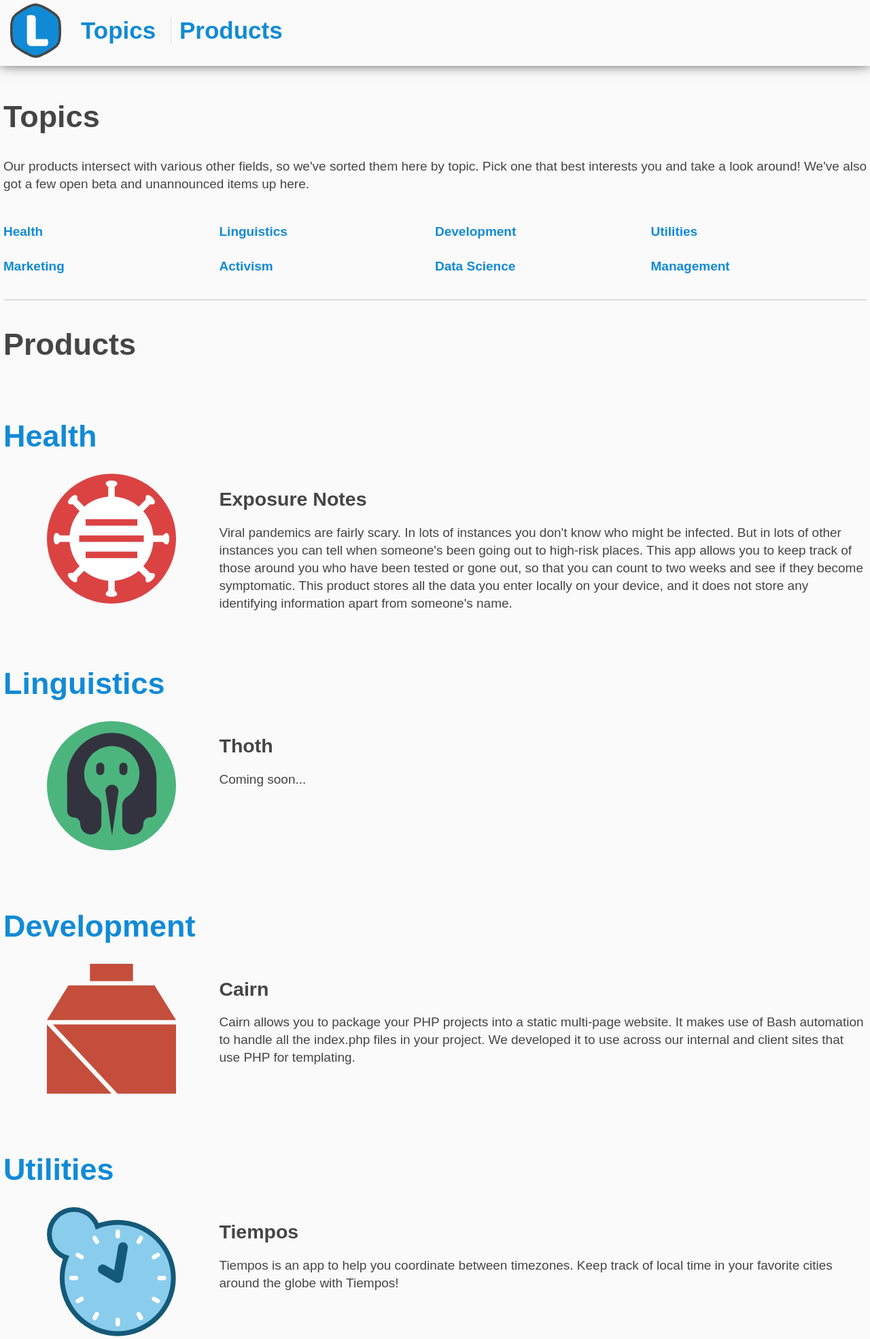
After one commit to alugocp/lugocorp, a PHP site: page /products in a window 1280 px wide. The commit adds this page. Shown: the top 1970 px of the page at 68% size. Run offline with PHP 8.4, Linux system fonts and the light colour scheme.

Commit message:
Content update with products page and Cairn launch

```diff
--- a/www/partners/index.php
+++ b/www/partners/index.php
@@ -35,6 +35,7 @@
           <h1>Education</h1>
           <img src="../res/partners/nurostream.png" title="NuroStream, LLC">
           <img src="../res/partners/tranzed.png" title="Tranzed Academy">
+          <!--<img src="../res/partners/edhaus.png" title="Edhaus">-->
         </div>
         <div>
           <h1>Law</h1>
--- /dev/null
+++ b/www/products/cairn/index.php
@@ -0,0 +1,6 @@
+<html>
+  <head>
+    <title>Redirecting...</title>
+    <meta http-equiv="refresh" content="0;url=https://alugocp.github.io/cairn">
+  </head>
+</html>
--- /dev/null
+++ b/www/products/index.php
@@ -0,0 +1,115 @@
+<!DOCTYPE html>
+<html>
+  <head>
+    <meta charset="utf-8">
+    <title>LugoCorp - Products</title>
+    <meta name="viewport" content="width=device-width, initial-scale=1.0">
+    <link rel="icon" href="../res/favicon.ico">
+    <link rel="stylesheet" href="../styles/main.css">
+    <link rel="stylesheet" href="../styles/alternate.css">
+    <link rel="stylesheet" href="../styles/products.css">
+    <script src="../scripts/jquery.min.js"></script>
+    <script src="../scripts/lugo.js"></script>
+  </head>
+  <body class="narrow">
+    <?php $prefix="../";
+      $nav=array(
+        "Topics"=>"#topics",
+        "Products"=>"#products"
+      );
+      include("../navbar.php");?>
+    <div class="narrow-content">
+      <h1 id="topics">Topics</h1>
+      <p>
+        Our products intersect with various other fields, so we've sorted them here by topic.
+        Pick one that best interests you and take a look around!
+        We've also got a few open beta and unannounced items up here.
+      </p>
+      <div class="topics">
+        <a href="#topic-health">Health</a>
+        <a href="#topic-linguistics">Linguistics</a>
+        <a href="#topic-development">Development</a>
+        <a href="#topic-utilities">Utilities</a>
+        <a href="#topic-marketing">Marketing</a>
+        <a href="#topic-activism">Activism</a>
+        <a href="#topic-datascience">Data Science</a>
+        <a href="#topic-management">Management</a>
+      </div>
+
+      <hr class="separator"/>
+
+      <h1 id="products">Products</h1>
+      <h1 class="topic" id="topic-health">Health</h1>
+      <!-- Ergonomicon -->
+      <div class="product">
+        <div><img src="../res/products/exposure.svg"/></div>
+        <div>
+          <h2>Exposure Notes</h2>
+          <span>
+            Viral pandemics are fairly scary.
+            In lots of instances you don't know who might be infected.
+            But in lots of other instances you can tell when someone's been going out to high-risk places.
+            This app allows you to keep track of those around you who have been tested or gone out, so that you can count to two weeks and see if they become symptomatic.
+            This product stores all the data you enter locally on your device, and it does not store any identifying information apart from someone's name.
+          </span>
+        </div>
+      </div>
+
+      <h1 class="topic" id="topic-linguistics">Linguistics</h1>
+      <!-- Pegasus -->
+      <div class="product">
+        <div><img src="../res/products/thoth-icon.svg"/></div>
+        <div>
+          <h2>Thoth</h2>
+          <span>
+            Coming soon...
+          </span>
+        </div>
+      </div>
+
+      <h1 class="topic" id="topic-development">Development</h1>
+      <!-- FeatherWheel, Overflow, Slime, Argzilla, Swamp, Quetzal -->
+      <div class="product">
+        <div><img src="../res/products/cairn.svg"/></div>
+        <div>
+          <h2>Cairn</h2>
+          <span>
+            Cairn allows you to package your PHP projects into a static multi-page website.
+            It makes use of Bash automation to handle all the index.php files in your project.
+            We developed it to use across our internal and client sites that use PHP for templating.
+          </span>
+        </div>
+      </div>
+
+      <h1 class="topic" id="topic-utilities">Utilities</h1>
+      <div class="product">
+        <div><img src="../res/products/tiempos.svg"/></div>
+        <div>
+          <h2>Tiempos</h2>
+          <span>
+            Tiempos is an app to help you coordinate between timezones.
+            Keep track of local time in your favorite cities around the globe with Tiempos!
+          </span>
+        </div>
+      </div>
+
+      <h1 class="topic" id="topic-marketing">Marketing</h1>
+      <!-- SEOda, Divine -->
+      <h2>Coming soon...</h2>
+
+      <h1 class="topic" id="topic-activism">Activism</h1>
+      <!-- Email app thing -->
+      <h2>Coming soon...</h2>
+
+      <h1 class="topic" id="topic-datascience">Data Science</h1>
+      <!-- DataLemon -->
+      <h2>Coming soon...</h2>
+
+      <h1 class="topic" id="topic-management">Management</h1>
+      <!-- Bamboo -->
+      <h2>Coming soon...</h2>
+
+    </div>
+    <?php include("../footer.php");?>
+  </body>
+</html>
--- /dev/null
+++ b/www/styles/products.css
@@ -0,0 +1,49 @@
+
+/* Topics */
+.topics{
+  grid-template-columns:25% 25% 25% 25%;
+  display:grid;
+}
+.topics a{
+  font-weight:bold;
+  margin-top:25px;
+}
+@media only screen and (max-width:1000px){
+  .topics{
+    grid-template-columns:100%;
+    text-align:center;
+  }
+}
+
+/* Products */
+.topic{
+  margin-bottom:25px;
+  color:var(--blue);
+  margin-top:75px;
+}
+.product{
+  grid-template-columns:25% 75%;
+  position:relative;
+  display:grid;
+}
+.product div{
+  position:relative;
+}
+.product img{
+  position:relative;
+  width:60%;
+  left:20%;
+}
+@media only screen and (max-width:1000px){
+  .topic{
+    text-align:center;
+  }
+  .product{
+    grid-template-columns:100%;
+    text-align:center;
+  }
+  .product img{
+    width:40%;
+    left:0;
+  }
+}
--- a/www/styles/services.css
+++ b/www/styles/services.css
@@ -57,7 +57,7 @@ h1{
 /* Portfolio */
 .past-project{
   background-color:var(--gray1);
-  box-shadow:0 0 12px #333;
+  box-shadow:0 0 2px #333;
   border-radius:35px;
   padding:25px;
   margin:15px;
```
Also changed, not shown: www/index.php (+26 -27 lines), www/services/mobile/index.php (+12 -3 lines), www/services/web/index.php (+19 -0 lines), www/styles/front-page.css (+11 -0 lines), www/team/index.php (+8 -6 lines), README.md (deleted), www/res/partners/edhaus.png (added), www/res/partners/enly-logo.png (deleted), www/res/products/tiempos.svg (added), 6 other files.
